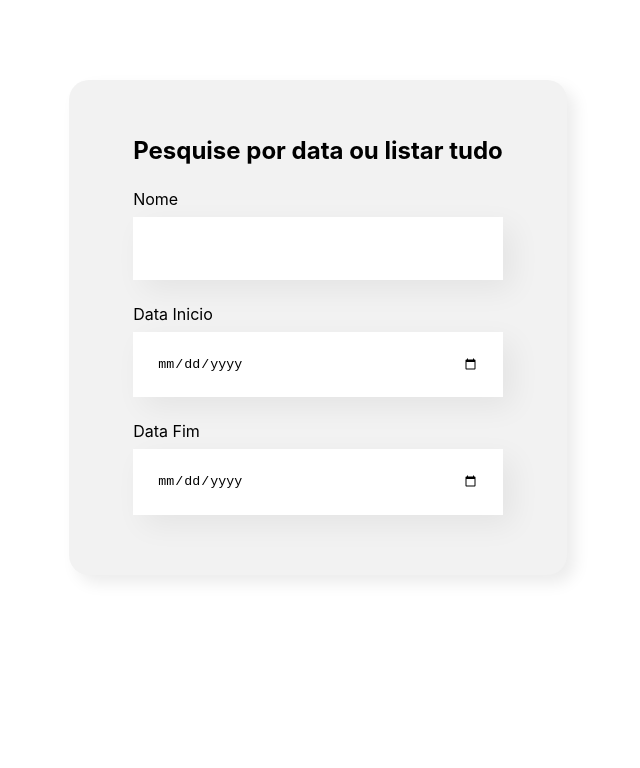
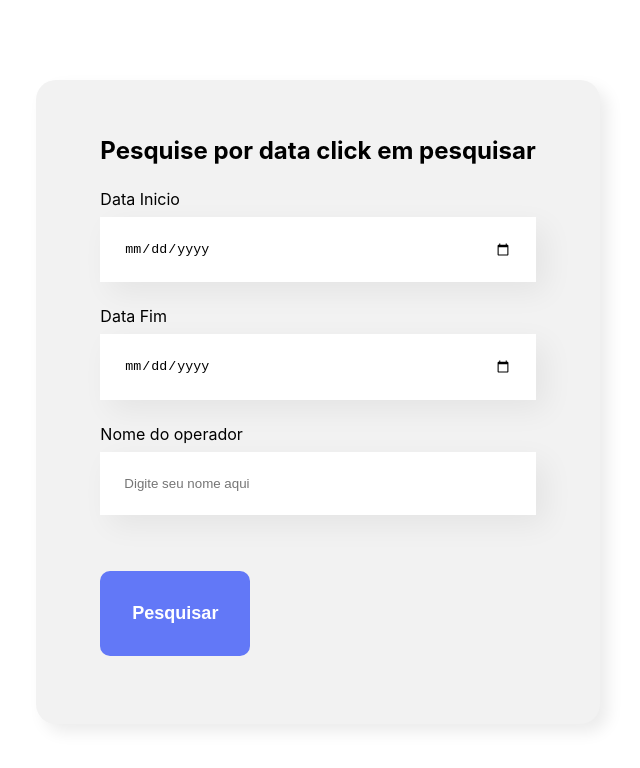
Before and after one commit to israeldouglas25/Supera_Desafio_5_FrontEnd, a React (Create React App) app: page / in a window 1280 px wide. Shown: the top 768 px of the page, without its empty margins (322-962 px from the left). Built offline with nearby package versions, Linux system fonts and the light colour scheme.

Commit message:
Criando o components botão e pegando as informações por submit

```diff
--- a/src/App.js
+++ b/src/App.js
@@ -1,9 +1,18 @@
+import { useState } from 'react';
 import Formulario from './Components/Formulario';
 
 function App() {
+
+  const [transferencias, setTransferencias] = useState([])
+
+  const listaTransferencia = (transferencia) => {
+    console.log(transferencia)
+    setTransferencias([...transferencias, transferencia])
+  }
+
   return (
     <div className="App">
-      <Formulario />
+      <Formulario aoEvent={transferencia => listaTransferencia(transferencia)} />
     </div>
   );
 }
--- /dev/null
+++ b/src/Components/Botao/Botao.css
@@ -0,0 +1,15 @@
+.botao {
+    background-color: #6278f7;
+    border-radius: 10px;
+    font-weight: 700;
+    font-size: 18px;
+    padding: 32px;
+    border: none;
+    cursor: pointer;
+    color: #fff;
+    margin: 32px 0;
+}
+
+.botao:hover {
+    color: #95ffd4;
+}
--- /dev/null
+++ b/src/Components/Botao/index.jsx
@@ -0,0 +1,11 @@
+import './Botao.css'
+
+const Botao = (props) => {
+    return (
+        <button className="botao">
+            {props.children}
+        </button>
+    )
+}
+
+export default Botao;
--- a/src/Components/CampoData/index.jsx
+++ b/src/Components/CampoData/index.jsx
@@ -1,10 +1,15 @@
 import './CampoData.css'
 
 const Campotexto = (props) => {
+
+    const aoDigitar = (event) => {
+        props.aoAlterado(event.target.value)
+    }
+
     return(
         <div className="campo-texto">
             <label>{props.label}</label>
-            <input type={props.type} placeholder={props.placeholder} />
+            <input value={props.valor} onChange={aoDigitar} type={props.type} placeholder={props.placeholder} />
         </div>
     )
 }
--- a/src/Components/Formulario/index.jsx
+++ b/src/Components/Formulario/index.jsx
@@ -1,14 +1,49 @@
+import { useState } from "react";
+import Botao from "../Botao";
 import Campotexto from "../CampoData";
 import './Formulario.css'
 
-const Formulario = () => {
+const Formulario = (props) => {
+
+    const [nome, setNome] = useState('')
+    const [dataInicio, setDataInicio] = useState('')
+    const [dataFim, setDataFim] = useState('')
+
+    const aoSalvar = (event) => {
+        event.preventDefault()
+        props.aoEvent([
+            nome,
+            dataInicio,
+            dataFim
+        ])
+    }
+
     return (
         <section className='formulario'>
-            <form>
-                <h2>Pesquise por data ou listar tudo</h2>
-                <Campotexto label='Nome' />
-                <Campotexto label='Data Inicio' type='date' />
-                <Campotexto label='Data Fim' type='date' />
+            <form onSubmit={aoSalvar}>
+                <h2>Pesquise por data click em pesquisar</h2>
+
+                <Campotexto
+                label='Data Inicio'
+                type='date'
+                valor={dataInicio}
+                aoAlterado={valor => setDataInicio(valor)}
+                />
+                <Campotexto
+                label='Data Fim'
+                type='date'
+                valor={dataFim}
+                aoAlterado={valor => setDataFim(valor)}
+                />
+                <Campotexto
+                label='Nome do operador'
+                placeholder='Digite seu nome aqui'
+                valor={nome}
+                aoAlterado={valor => setNome(valor)}
+                />
+                <Botao>
+                    Pesquisar
+                </Botao>
             </form>
         </section>
     )
```
